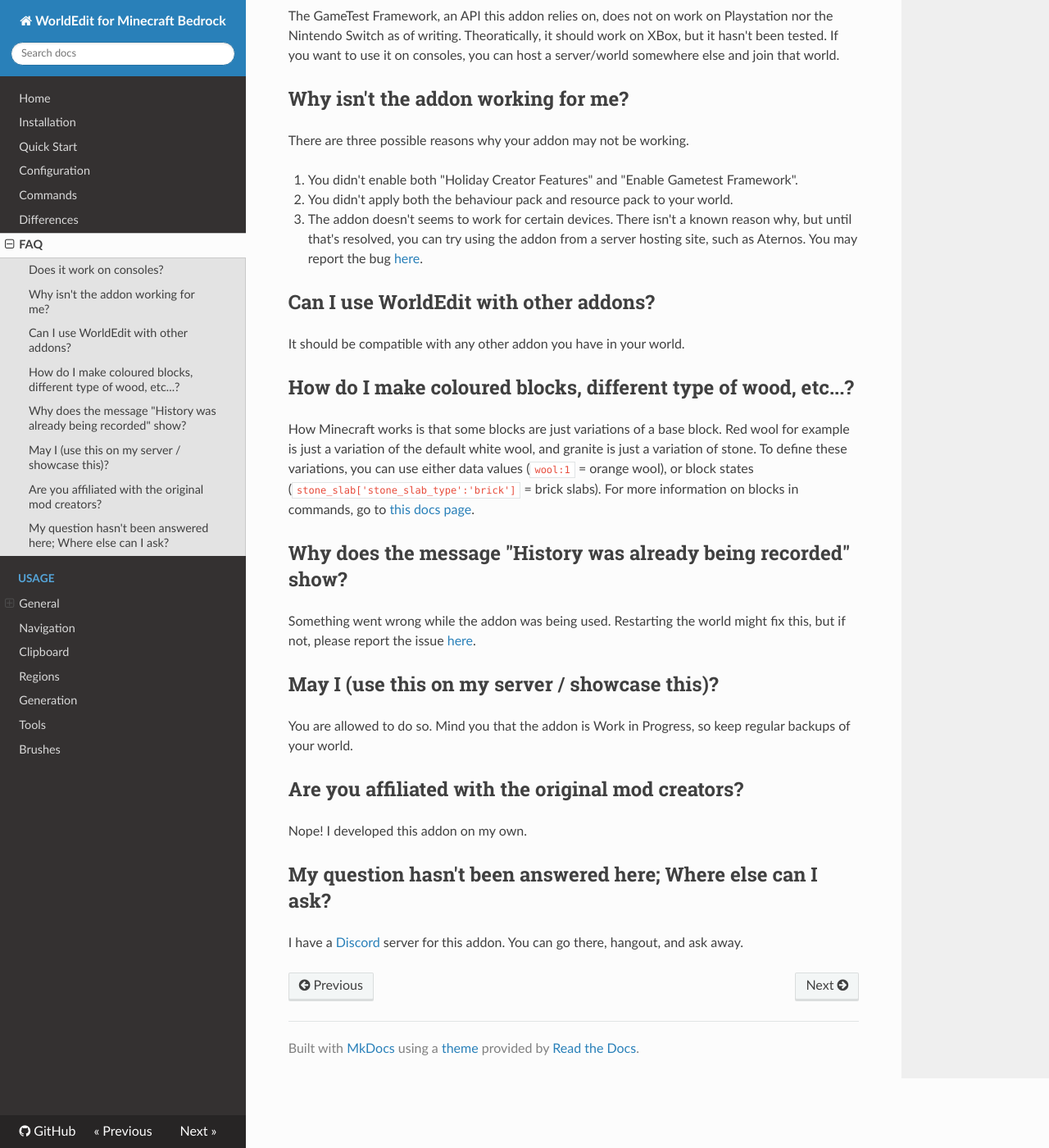
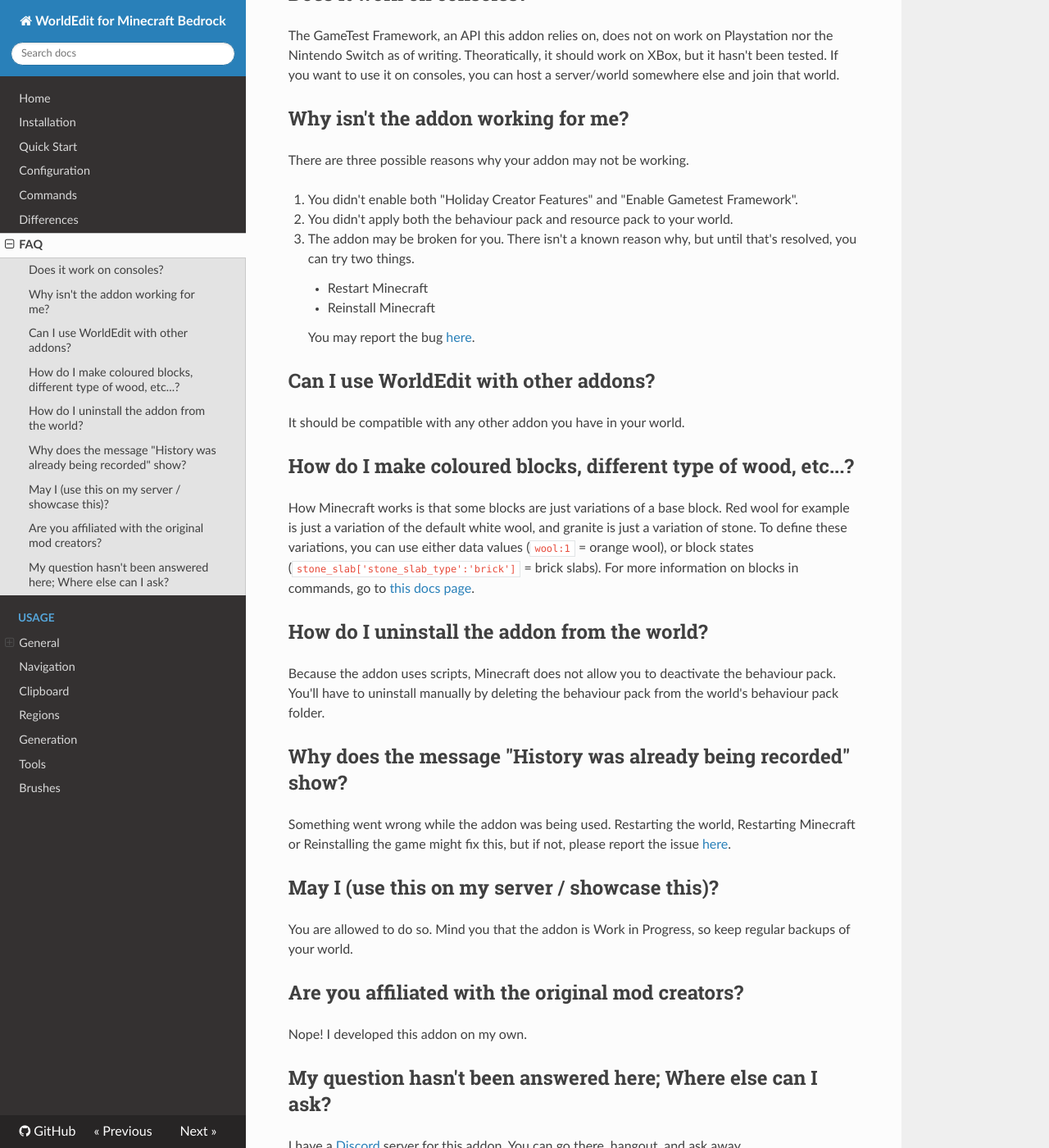
Before and after one commit to SIsilicon/WorldEdit-BE-Docs, an MkDocs documentation site: the page built from docs/common_questions.md, in a window 1280 px wide and 1400 px high, scrolled down 460 px. Shown: the whole window at 82% size. Built offline with MkDocs 1.6.1, drawn with Linux system fonts in a browser that asks for light colours; nearby versions of some CDN libraries; some of the changed text lies outside the part shown.

Commit message:
Update common_questions.md

```diff
--- a/docs/common_questions.md
+++ b/docs/common_questions.md
@@ -12,7 +12,12 @@
 
 1. You didn't enable both "Holiday Creator Features" and "Enable Gametest Framework".
 2. You didn't apply both the behaviour pack and resource pack to your world.
-3. The addon doesn't seems to work for certain devices. There isn't a known reason why, but until that's resolved, you can try using the addon from a server hosting site, such as Aternos. You may report the bug [here](https://github.com/SIsilicon/WorldEdit-BE/issues).
+3. The addon may be broken for you. There isn't a known reason why, but until that's resolved, you can try two things.
+
+    * Restart Minecraft
+    * Reinstall Minecraft
+
+    You may report the bug [here](https://github.com/SIsilicon/WorldEdit-BE/issues).
 
 ## Can I use WorldEdit with other addons?
 
@@ -22,9 +27,13 @@
 
 How Minecraft works is that some blocks are just variations of a base block. Red wool for example is just a variation of the default white wool, and granite is just a variation of stone. To define these variations, you can use either data values (`wool:1` = orange wool), or block states (`stone_slab['stone_slab_type':'brick']` = brick slabs). For more information on blocks in commands, go to [this docs page](/usage/general/patterns).
 
+## How do I uninstall the addon from the world?
+
+Because the addon uses scripts, Minecraft does not allow you to deactivate the behaviour pack. You'll have to uninstall manually by deleting the behaviour pack from the world's behaviour pack folder.
+
 ## Why does the message "History was already being recorded" show?
 
-Something went wrong while the addon was being used. Restarting the world might fix this, but if not, please report the issue [here](https://github.com/SIsilicon/WorldEdit-BE/issues).
+Something went wrong while the addon was being used. Restarting the world, Restarting Minecraft or Reinstalling the game might fix this, but if not, please report the issue [here](https://github.com/SIsilicon/WorldEdit-BE/issues).
 
 ## May I (use this on my server / showcase this)?
 
```
